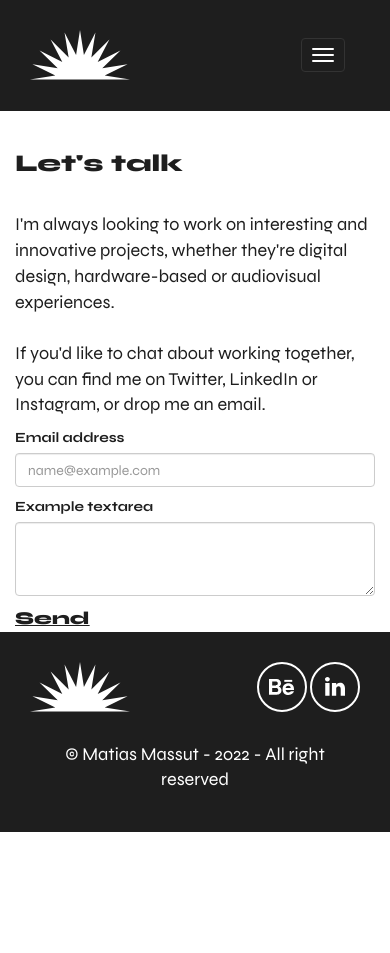
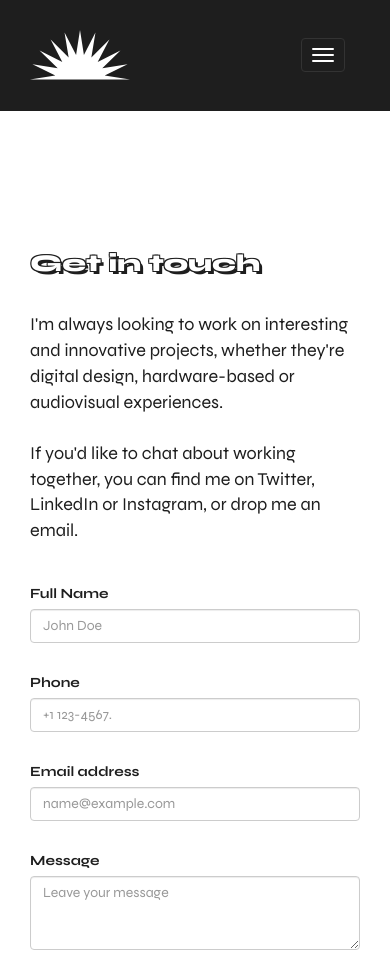
Before and after one commit to matiasmassut/3erEntrega, a website: page contact.html in a window 390 px wide. Shown: the top 953 px of the page. Before the commit the page ends 844 px from the top, so only its background shows below. Drawn offline with nearby package versions, Linux system fonts and the light colour scheme.

Commit message:
iterando contact mobile

```diff
--- a/contact.html
+++ b/contact.html
@@ -47,19 +47,27 @@
 		<main>
 			<div class="welcome-contact row">
 				<div class="col-12 col-lg-6">
-					<h2>Let's talk</h2>
+					<h2 class="outline">Get in touch</h2>
 					<p>I'm always looking to work on interesting and innovative projects, whether they're digital design, hardware-based or audiovisual experiences.
 						<br><br>
 						If you'd like to chat about working together, you can find me on Twitter, LinkedIn or Instagram, or drop me an email.</p>
 				</div>
 				<div class="col-12 col-lg-6">
 					<div class="mb-3">
+						<label for="exampleFormControlInput1" class="form-label">Full Name</label>
+						<input type="Name" class="form-control" id="exampleFormControlInput1" placeholder="John Doe">
+					  </div><br>
+					  <div class="mb-3">
+						<label for="exampleFormControlInput1" class="form-label">Phone</label>
+						<input type="phone" class="form-control" id="exampleFormControlInput1" placeholder="+1 123-4567.">
+					  </div><br>
+					  <div class="mb-3">
 						<label for="exampleFormControlInput1" class="form-label">Email address</label>
 						<input type="email" class="form-control" id="exampleFormControlInput1" placeholder="name@example.com">
-					  </div>
+					  </div><br>
 					  <div class="mb-3">
-						<label for="exampleFormControlTextarea1" class="form-label">Example textarea</label>
-						<textarea class="form-control" id="exampleFormControlTextarea1" rows="3"></textarea>
+						<label for="exampleFormControlTextarea1" class="form-label">Message</label>
+						<textarea class="form-control" id="exampleFormControlTextarea1" rows="3" placeholder="Leave your message"></textarea>
 					  </div>
 						<a href="#">Send</a>
 					  </div>
--- a/scss/style.scss
+++ b/scss/style.scss
@@ -573,6 +573,14 @@ footer {
             }
     }
 
+    .welcome-contact {
+        padding: 100px 15px 100px 15px;
+
+        p {
+            padding-bottom: 30px;
+        }
+    }
+
     footer {
         padding: 30px;
 
```
Also changed, not shown: css/estilo.css.
